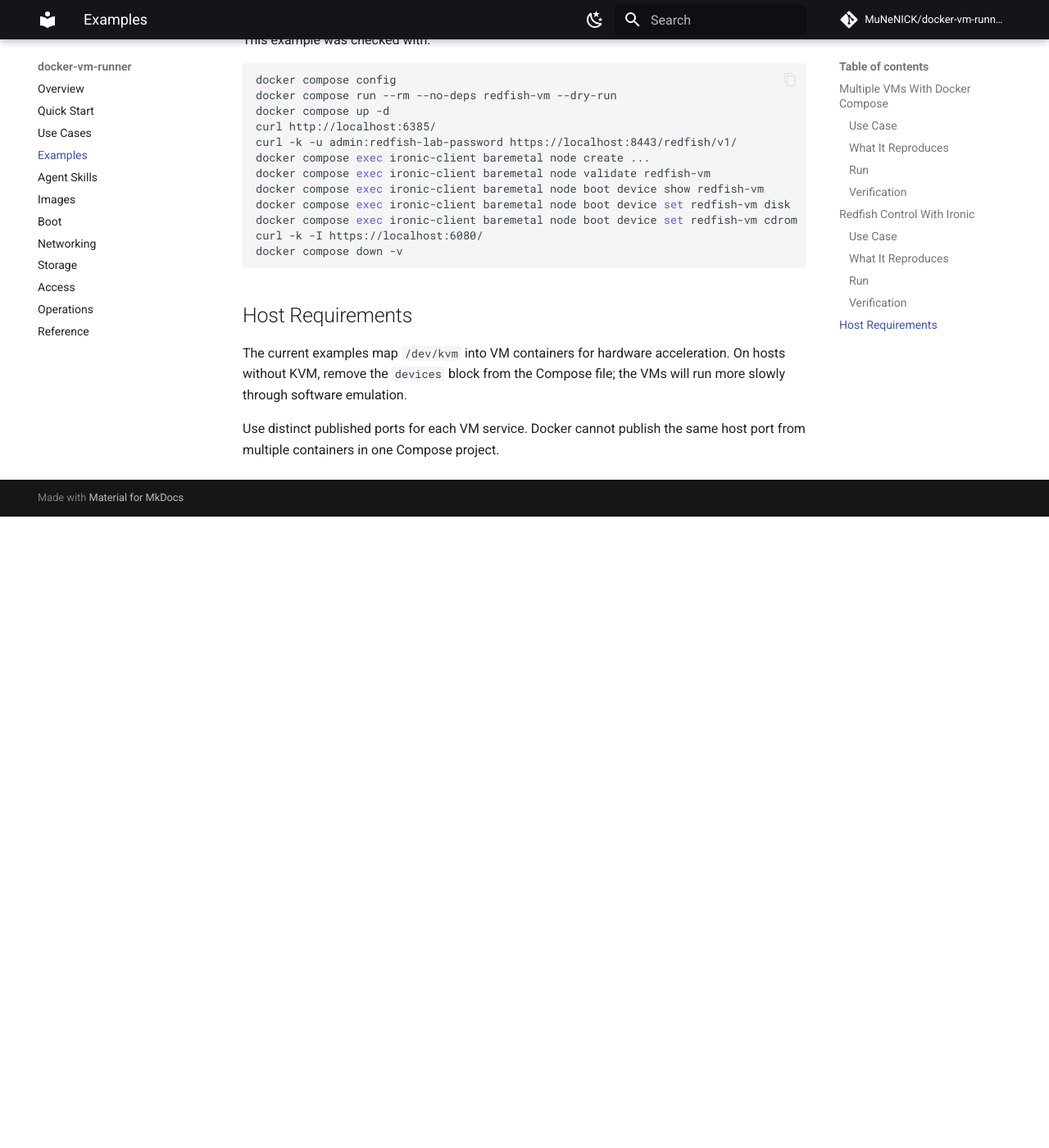
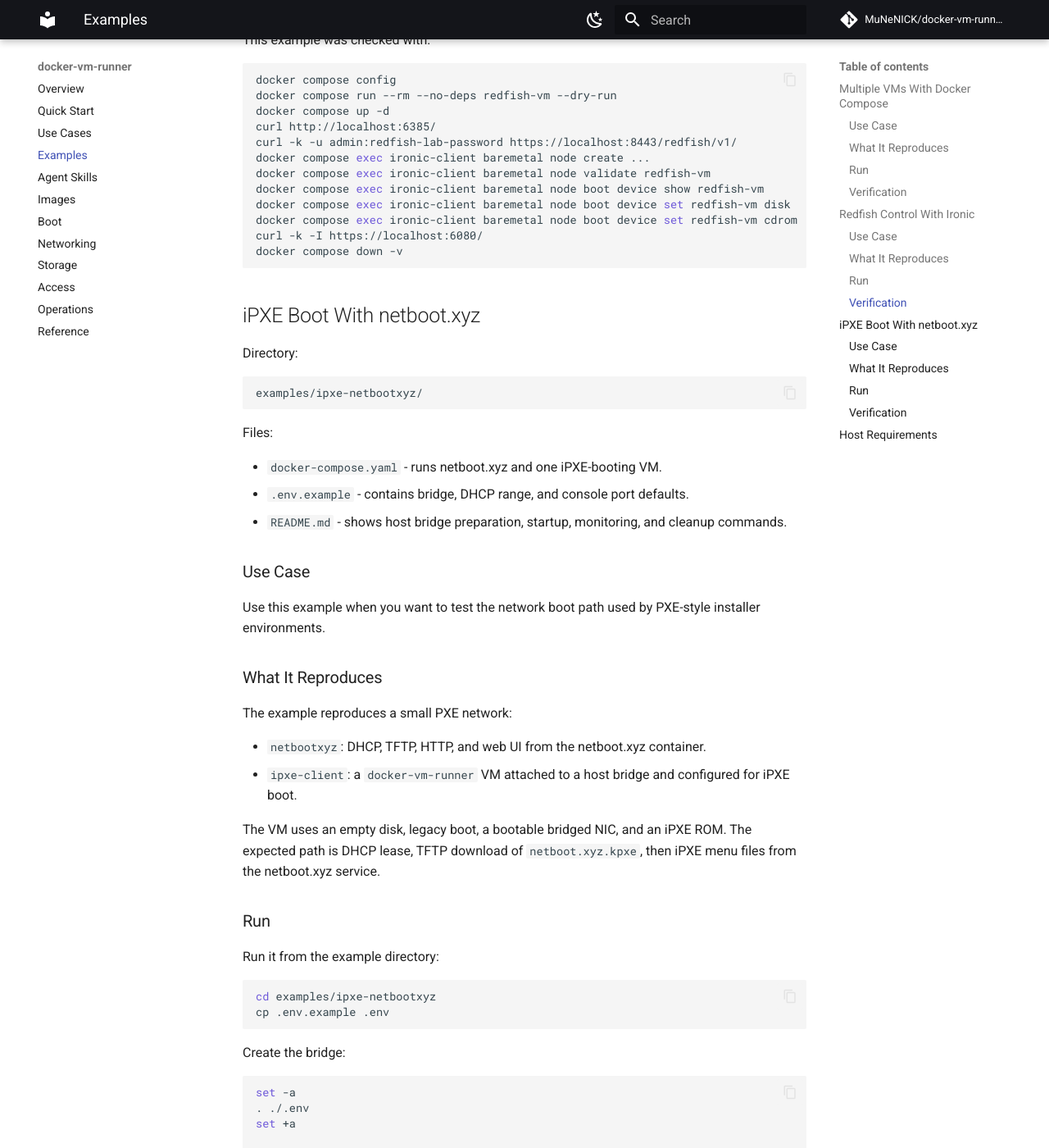
Before and after one commit to MuNeNICK/docker-vm-runner, an MkDocs documentation site: the page built from docs/content/examples.md, in a window 1280 px wide and 1400 px high, scrolled down 3911 px. Shown: the whole window at 82% size. Built offline with MkDocs 1.6.1 and Material for MkDocs 9.7.7, drawn with Linux system fonts in a browser that asks for light colours; comment, search, counter and statistics services are not loaded; before the commit the page ends 4541 px from its top, so only the background shows below that; some of the changed text lies outside the part shown.

Commit message:
docs: add ipxe netbootxyz example

````diff
--- a/docs/content/examples.md
+++ b/docs/content/examples.md
@@ -189,8 +189,111 @@ curl -k -I https://localhost:6080/
 docker compose down -v
 ```
 
+## iPXE Boot With netboot.xyz
+
+Directory:
+
+```text
+examples/ipxe-netbootxyz/
+```
+
+Files:
+
+- `docker-compose.yaml` - runs netboot.xyz and one iPXE-booting VM.
+- `.env.example` - contains bridge, DHCP range, and console port defaults.
+- `README.md` - shows host bridge preparation, startup, monitoring, and cleanup commands.
+
+### Use Case
+
+Use this example when you want to test the network boot path used by PXE-style installer environments.
+
+### What It Reproduces
+
+The example reproduces a small PXE network:
+
+- `netbootxyz`: DHCP, TFTP, HTTP, and web UI from the netboot.xyz container.
+- `ipxe-client`: a `docker-vm-runner` VM attached to a host bridge and configured for iPXE boot.
+
+The VM uses an empty disk, legacy boot, a bootable bridged NIC, and an iPXE ROM. The expected path is DHCP lease, TFTP download of `netboot.xyz.kpxe`, then iPXE menu files from the netboot.xyz service.
+
+### Run
+
+Run it from the example directory:
+
+```bash
+cd examples/ipxe-netbootxyz
+cp .env.example .env
+```
+
+Create the bridge:
+
+```bash
+set -a
+. ./.env
+set +a
+
+sudo ip link add "$PXE_BRIDGE_NAME" type bridge
+sudo ip addr add "$NETBOOT_ROUTER/${NETBOOT_SUBNET#*/}" dev "$PXE_BRIDGE_NAME"
+sudo ip link set "$PXE_BRIDGE_NAME" up
+```
+
+Start the stack:
+
+```bash
+docker compose up -d
+```
+
+Open the VM console:
+
+```text
+https://localhost:6081/
+```
+
+Watch DHCP and TFTP requests:
+
+```bash
+docker compose logs -f netbootxyz
+```
+
+Remove containers and persistent VM state:
+
+```bash
+docker compose down -v
+```
+
+Remove the bridge:
+
+```bash
+set -a
+. ./.env
+set +a
+
+sudo ip link set "$PXE_BRIDGE_NAME" down
+sudo ip link delete "$PXE_BRIDGE_NAME" type bridge
+```
+
+See `examples/ipxe-netbootxyz/README.md` for the full walkthrough.
+
+### Verification
+
+This example was checked with:
+
+```bash
+docker compose config
+docker compose run --rm --no-deps ipxe-client --dry-run
+docker compose up -d
+docker compose logs netbootxyz
+curl -I http://localhost:3000/
+curl -k -I https://localhost:6081/
+docker compose down -v
+```
+
+The observed netboot.xyz logs included DHCP offer/ack records and TFTP sends for `netboot.xyz.kpxe`, `menu.ipxe`, and `boot.cfg`.
+
 ## Host Requirements
 
 The current examples map `/dev/kvm` into VM containers for hardware acceleration. On hosts without KVM, remove the `devices` block from the Compose file; the VMs will run more slowly through software emulation.
 
 Use distinct published ports for each VM service. Docker cannot publish the same host port from multiple containers in one Compose project.
+
+The iPXE example also needs permission to create and delete a host bridge, unless you override `PXE_BRIDGE_NAME` and the addressing variables to use an existing bridge.
````
Also changed, not shown: examples/ipxe-netbootxyz/README.md (added), 2 other files.
